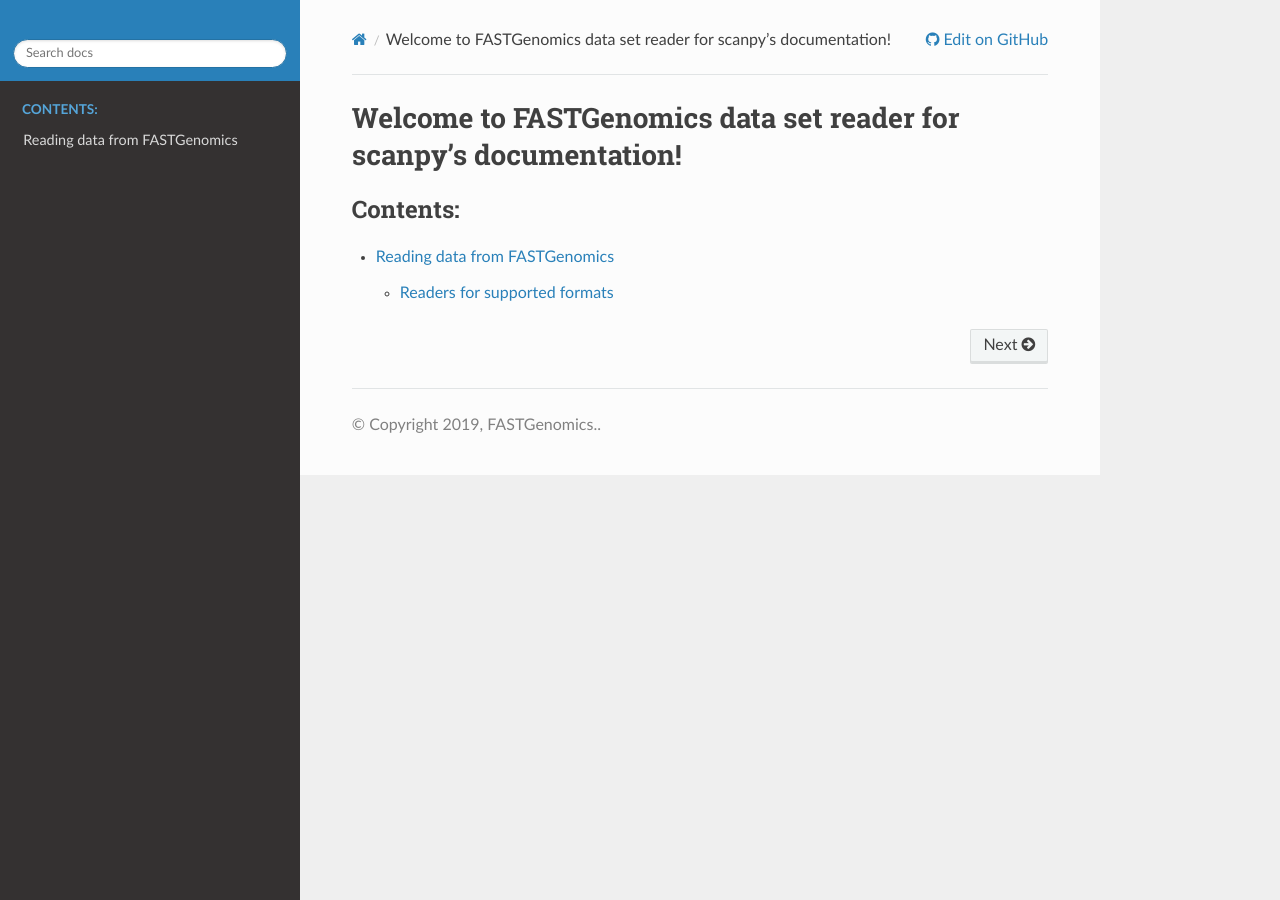
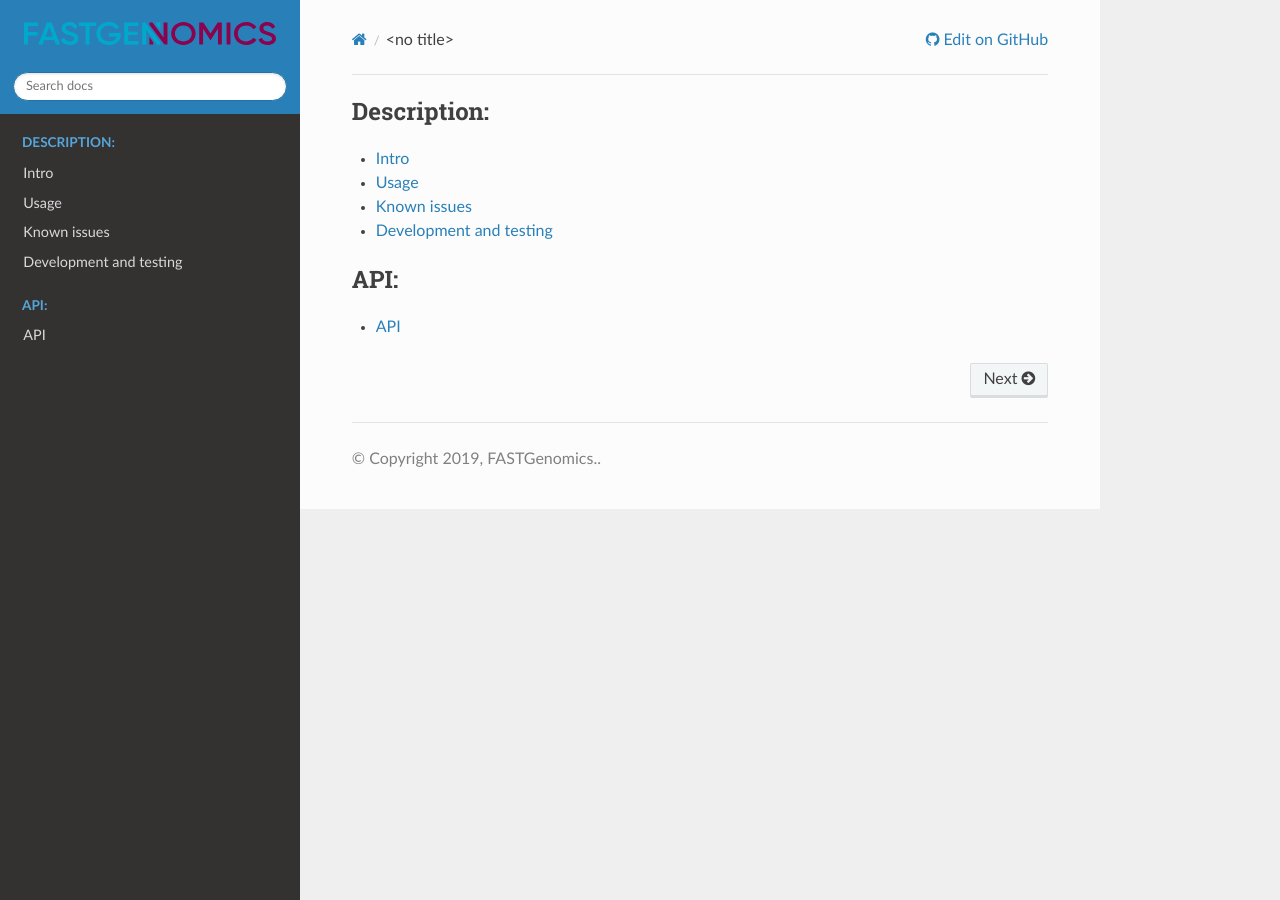
Before and after one commit to FASTGenomics/fgread-py, a Sphinx documentation site: the page built from docs/source/index.rst, in a window 1280 px wide. Built offline with Sphinx 7.4.7 and the Read the Docs theme 2.0.0, drawn with Linux system fonts in a browser that asks for light colours; the version number could not be read and is left out; some of the changed lines change nothing that is shown.

Commit message:
Updated the docs

````diff
--- a/docs/requirements.txt
+++ b/docs/requirements.txt
@@ -1,3 +1,4 @@
 anndata
 get_version
 tables
+recommonmark
--- /dev/null
+++ b/docs/source/_static/css/custom.css
@@ -0,0 +1,4 @@
+.rst-content img {
+    max-width: 100%;
+    zoom: 50%;
+}
--- a/docs/source/api.rst
+++ b/docs/source/api.rst
@@ -1,7 +1,11 @@
-Reading data from FASTGenomics
+API
 ==============================
 
+Reading data in FASTGenomics
+-----------------------------
 .. autofunction:: fgread.list_datasets
+
+.. autoclass:: fgread.read.DataSet
 
 .. autofunction:: fgread.read_dataset
 
--- a/docs/source/conf.py
+++ b/docs/source/conf.py
@@ -48,6 +48,7 @@
     "sphinx.ext.viewcode",
     "sphinx.ext.napoleon",
     "sphinx.ext.autosummary",
+    "recommonmark",
 ]
 
 # Add any paths that contain templates here, relative to this directory.
@@ -56,8 +57,7 @@
 # The suffix(es) of source filenames.
 # You can specify multiple suffix as a list of string:
 #
-# source_suffix = ['.rst', '.md']
-source_suffix = ".rst"
+source_suffix = [".rst", ".md"]
 
 # The master toctree document.
 master_doc = "index"
@@ -91,17 +91,17 @@
 
 
 html_theme = "sphinx_rtd_theme"
-html_theme_options = dict(navigation_depth=4, logo_only=True)  # Only show the logo
+html_theme_options = dict(navigation_depth=2, logo_only=True)  # Only show the logo
 html_context = dict(
     display_github=True,  # Integrate GitHub
     github_user="fastgenomics",  # Username
-    github_repo="jupyter-fgread-py",  # Repo name
+    github_repo="fgread-py",  # Repo name
     github_version="master",  # Version
     conf_py_path="/docs/source/",  # Path in the checkout to the docs root
 )
 html_static_path = ["_static"]
 html_show_sphinx = False
-html_logo = "_static/img/logo.png"
+html_logo = "_static/img/logo-header.svg"
 gh_url = "https://github.com/{github_user}/{github_repo}".format_map(html_context)
 
 # -- Options for HTMLHelp output ---------------------------------------------
@@ -162,3 +162,7 @@
 
 
 # -- Extension configuration -------------------------------------------------
+
+
+def setup(app):
+    app.add_stylesheet("css/custom.css")
--- a/docs/source/index.rst
+++ b/docs/source/index.rst
@@ -1,9 +1,11 @@
-Welcome to FASTGenomics data set reader for scanpy's documentation!
-===================================================================
+.. toctree::
+   :maxdepth: 1
+   :caption: Description:
 
+   intro
 
 .. toctree::
-   :maxdepth: 2
-   :caption: Contents:
+   :maxdepth: 1
+   :caption: API:
 
    api
--- /dev/null
+++ b/docs/source/intro.md
@@ -0,0 +1,143 @@
+# Intro
+
+This package implements convenience functions for loading data sets in the
+[FASTGenomics][fg] [analysis][fg_analysis] environment.  The functions from this package
+will let you list and load data sets for which the analysis was defined.
+
+[fg]: https://beta.fastgenomics.org/webclient/
+[fg]: https://beta.fastgenomics.org/webclient/searchPage/analyses
+
+## Supported formats
+
+The following formats are supported by this package
+- AnnData
+- Loom
+- CellRanger (hdf5)
+- Drop-Seq (tsv)
+
+Currently unsupported
+- Seurat Object
+
+# Usage
+
+Start by importing the module with
+
+``` python
+import fgread
+```
+
+## Listing data sets
+
+To list the data sets simply call the `fgread.list_datasets` function
+
+``` R
+dsets_list = fgread.list_datasets()
+```
+
+The `dsets_list` would then contain the information about the location, format, title,
+etc. about each data set.
+
+```
+{1: id: 1
+ title: Loom data set
+ format: Loom
+ path: ../tests/data/readers/dataset_0001,
+ 2: id: 2
+ title: AnnData data set
+ format: AnnData
+ path: ../tests/data/readers/dataset_0002
+}
+```
+
+Note, that `fgread.list_datasets()` does not load any of the data sets.  It's purpose
+is to get a list of available data sets, from which you can select the ones you would
+like to load.
+
+## Loading a single data set
+
+To load a single data set use `fgread.read_dataset`.  The code below loads the first
+data set from the list (the "Loom data set") and returns an [AnnData][anndata] object
+
+``` R
+adata = fgread.read_dataset(dsets_list[1])
+```
+
+To load the second data set simply run
+
+``` R
+adata = fgread.read_dataset(dsets_list[2])
+```
+
+The `fgread.read_dataset` function resolves the underlying format of the data set
+automatically, based on the `format` attributes contained in the `dsets_list[1]`.
+
+[anndata]: https://anndata.readthedocs.io/en/stable/
+
+## Loading multiple data sets
+
+Similarly, one can load multiple data sets with a single command: `fgread.read_datasets`
+(note the `s` at the end).  The command loads all available data sets into _separate_
+anndata objects and returns a list of these objects (where the indices correspond to the
+indices from `fgread.list_datasets`).
+
+``` R
+dsets = fgread.read_datasets(dsets_list)
+```
+Now the `dsets` is a list containing two anndata objects
+
+```
+{1: AnnData object with n_obs × n_vars = 298 × 16892
+ obs: 'Area', 'Cell_cluster', 'Cell_id'
+ var: 'fg_title', 'fg_id'
+ uns: 'metadata',
+ 2: AnnData object with n_obs × n_vars = 10 × 20
+ obs: 'Area', 'Cell_cluster', 'Cell_id'
+ var: 'fg_title', 'fg_id'
+ uns: 'metadata'
+}
+```
+
+Used without any arguments `fgread.read_datasets()` loads all data sets
+
+``` R
+dsets = fgread.read_datasets()
+```
+
+
+```
+{1: AnnData object with n_obs × n_vars = 298 × 16892
+ obs: 'Area', 'Cell_cluster', 'Cell_id'
+ var: 'fg_title', 'fg_id'
+ uns: 'metadata',
+ 2: AnnData object with n_obs × n_vars = 10 × 20
+ obs: 'Area', 'Cell_cluster', 'Cell_id'
+ var: 'fg_title', 'fg_id'
+ uns: 'metadata'
+}
+```
+
+# Known issues
+
+Please report the issues through [github][issues].
+
+[issues]: https://github.com/FASTGenomics/fgread-py/issues
+
+# Development and testing
+
+Clone the repository along with the test data by running
+
+``` bash
+git clone --recurse-submodules git@github.com:FASTGenomics/fgread-py.git
+```
+
+Then enter the `fgread-py` directory and install the dependencies with
+
+``` bash
+flit install --deps all
+```
+
+To test the package use
+
+``` bash
+python3 -m pytest
+```
````
Also changed, not shown: docs/source/_static/img/logo-header.svg (added).
